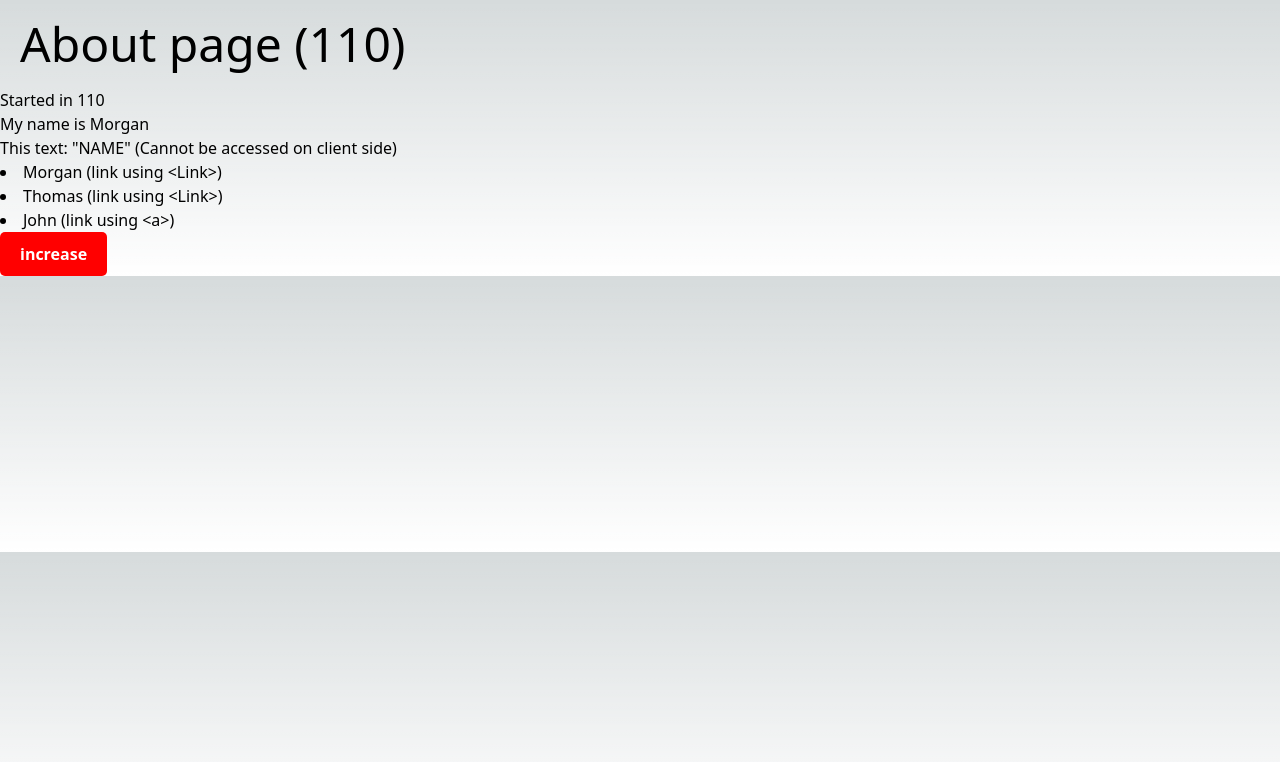
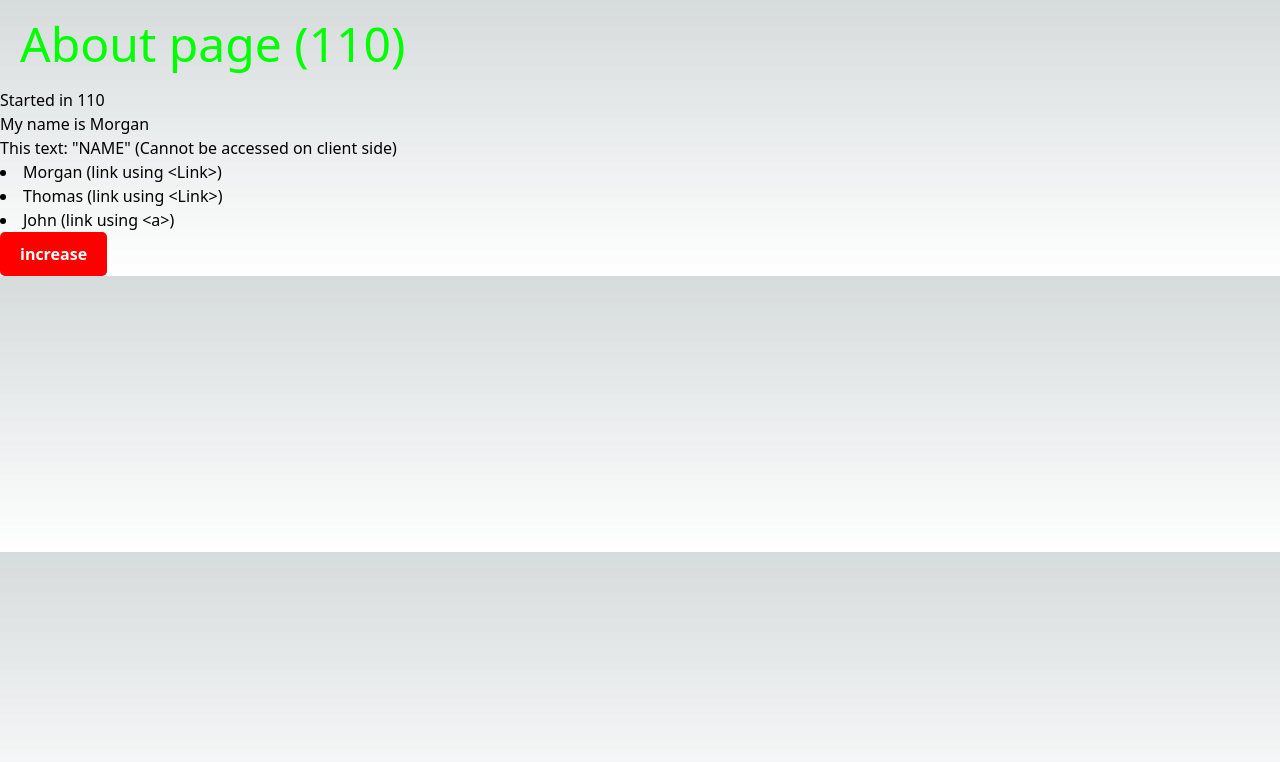
Before and after one commit to mspdl/nextjs-first_project, a Next.js app: page /about in a window 1280 px wide. Shown: the top 762 px of the page. Built offline with nearby package versions, Linux system fonts and the light colour scheme.

Commit message:
Using CSS Modules on NextJS - part 2

```diff
--- a/src/pages/about/index.tsx
+++ b/src/pages/about/index.tsx
@@ -4,6 +4,7 @@ import { MyButton } from "@/components/MyButton";
 import Link from "next/link";
 import Script from "next/script";
 import { useState } from "react";
+import styles from "../../styles/About.module.css";
 
 type Props = {
   name: string;
@@ -15,7 +16,9 @@ const About = ({ name }: Props) => {
 
   return (
     <div>
-      <h1 className="p-5 text-5xl">About page ({count})</h1>
+      <h1 className={`p-5 text-5xl ${styles.title}`}>
+        About page ({count})
+      </h1>
       <p>Started in {DEFAULT_VALUE}</p>
       {/* Only refresh the component (p) above (the only that changed) but keeps the state*/}
       <p>My name is {process.env.NEXT_PUBLIC_NAME}</p>
--- /dev/null
+++ b/src/styles/About.module.css
@@ -0,0 +1,3 @@
+.title {
+  color: #00ff00;
+}
```
